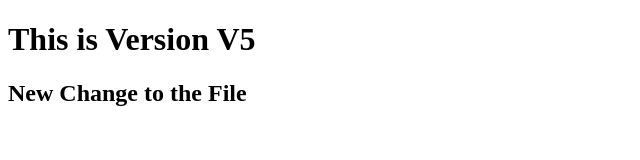
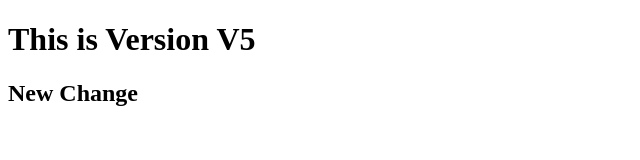
Before and after one commit to ujjubala/My-Repo, a plain HTML site: page index.html in a window 1280 px wide. Shown: the whole page, without its empty margins (0-640 px from the left). Drawn offline with Linux system fonts and the light colour scheme.

Commit message:
Version V5

```diff
--- a/index.html
+++ b/index.html
@@ -7,6 +7,6 @@
 </head>
 <body>
     <h1> This is Version V5</h1>
-    <h2>New Change to the File </h2>
+    <h2>New Change </h2>
 </body>
 </html>
```
